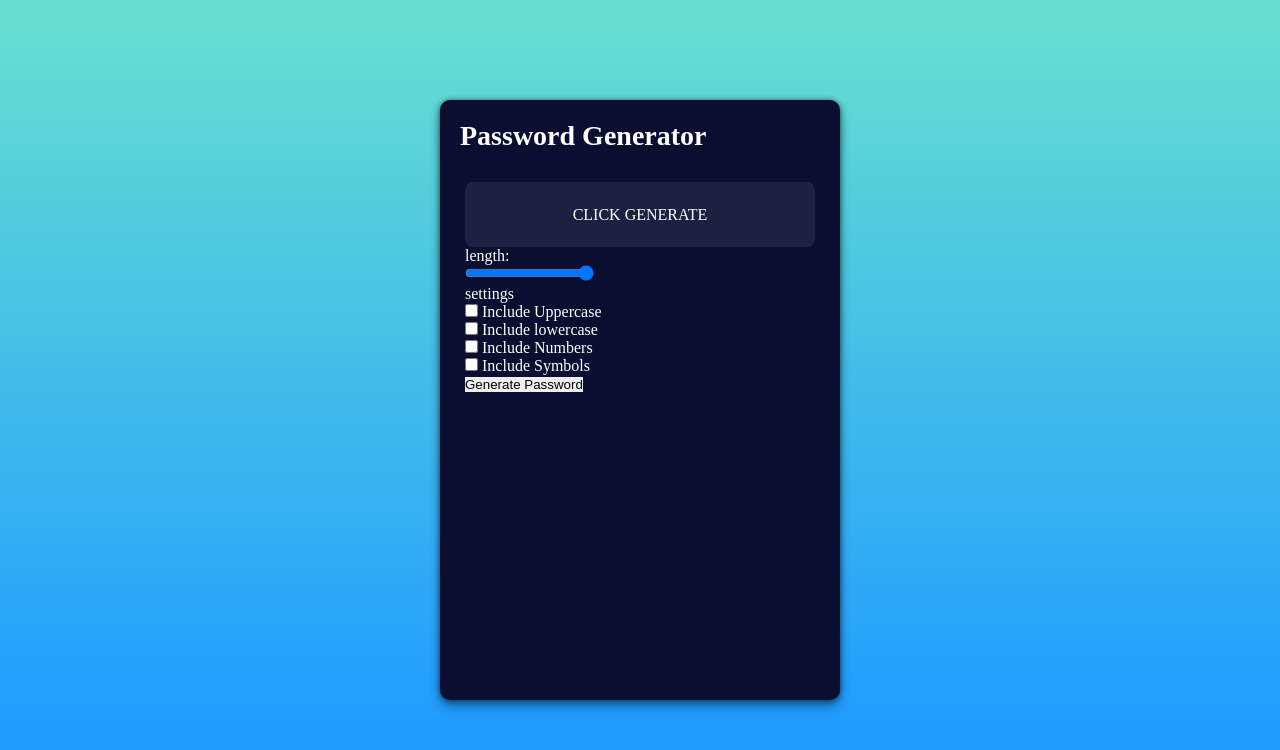
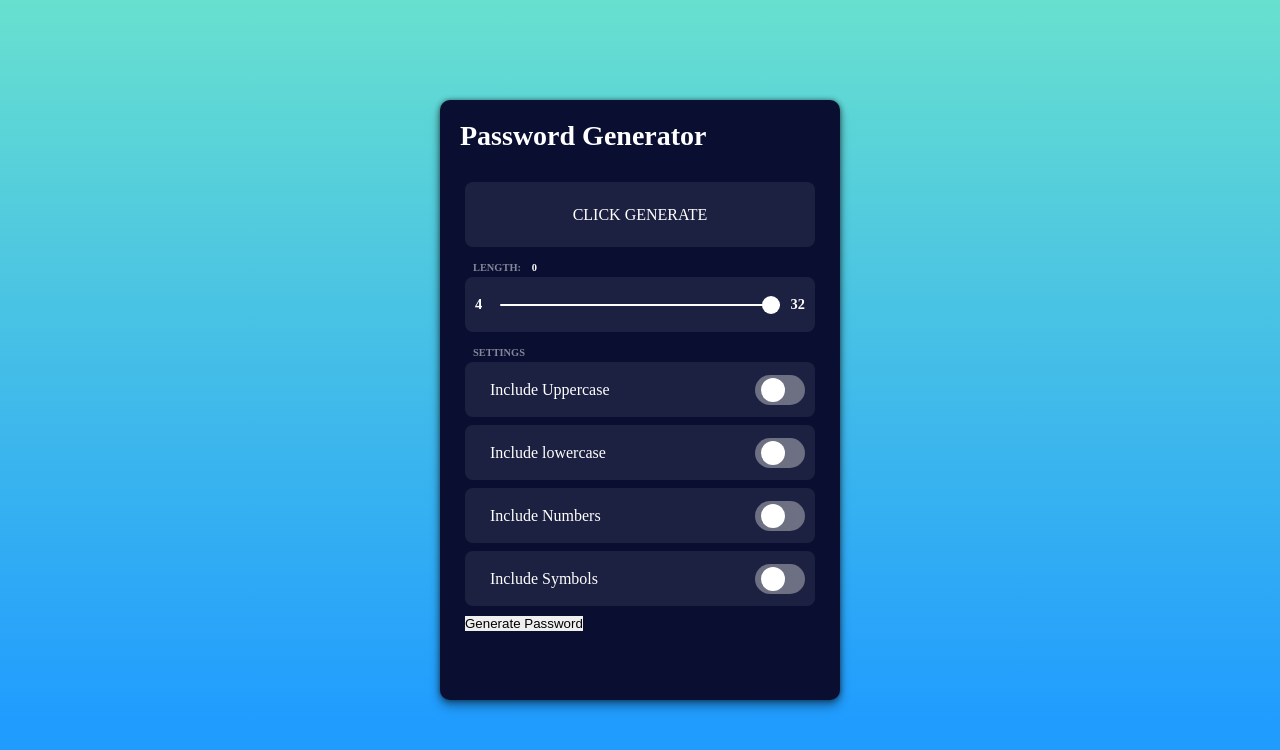
Before and after one commit to Qsland/Learning-Resources, a plain HTML site: page RandomPasswordGenerator/index.html in a window 1280 px wide. Drawn offline with Linux system fonts and the light colour scheme.

Commit message:
slider and part of settings

```diff
--- /dev/null
+++ b/RandomPasswordGenerator/CSS/common.css
@@ -0,0 +1,81 @@
+* {
+  margin: 0;
+  padding: 0;
+  box-sizing: border-box;
+}
+
+button {
+  border: 0;
+  outline: 0;
+}
+
+:root {
+  --field-color: rgba(255, 255, 255, .08);
+  --field-height: 65px;
+  --field-border-radius: 8px;
+
+  /* slider range */
+  --range-handle-color: rgb(255, 255, 255);
+  --range-handle-color-hover: rgb(212, 212, 212);
+  --range-handle-size: 18px;
+  --range-track-color: rgba(255, 255, 255, .314);
+  --range-track-height: 2px;
+  --range-track-width: 60px;
+}
+
+body {
+  /* a居然用的flex */
+  display: flex;
+  /* justify-content 主轴 */
+  justify-content: center;
+  align-items: center;
+
+  height: 100vh;
+  /* 最近经常遇到这个，用到了新属性to top，方向是从下到上
+   * 作者写的是100% 和 200% 那不就没有用了吗
+   */
+  background: linear-gradient(to top, #209cff 10%, #68e0cf);
+
+  color: #fff;
+}
+
+.container {
+  width: 400px;
+  height: 600px;
+  margin: 40px 0;
+  padding: 10px 25px;
+  border-radius: 10px;
+  background-color: #0a0e31;
+
+  box-shadow: 0 0 5px rgba(0, 0, 0, .45),
+              0 4px 8px rgba(0, 0, 0, .35),
+              0 8px 12px rgba(0, 0, 0, .15);
+}
+
+.container h2.title {
+  /* rem root element? */
+  font-size: 1.75rem;
+  /* 为了让title往左边靠一些 */
+  margin: 10px -5px 30px -5px;
+  color: #fff;
+}
+
+.field-title {
+  position: absolute;
+  top: -10px;
+  left: 8px;
+  /* 感觉可以直接写top: -20px */
+  transform: translateY(-50%);
+
+  font-weight: 800;
+  color: rgba(255, 255, 255, .5);
+  text-transform: uppercase;
+  font-size: 0.65rem;
+  /* pointer-wvwnts 指定在什么情况下 (如果有) 某个特定的图形元素可以成为鼠标事件的 target */
+  /* none 表示鼠标事件“穿透”该元素并且指定该元素“下面”的任何东西。*/
+  /* 光标样式和父级元素样式有关 */
+  /* 现有的理解：这样的话那几个title就不能被选中，hove的时候指针也不会有变化 */
+  pointer-events: none;
+  /* user-select: none; 元素文本和子元素文本不可被选中 */
+  /* user-select: none; */
+}
--- a/RandomPasswordGenerator/CSS/index.css
+++ b/RandomPasswordGenerator/CSS/result.css
@@ -1,56 +1,3 @@
-* {
-  margin: 0;
-  padding: 0;
-  box-sizing: border-box;
-}
-
-button {
-  border: 0;
-  outline: 0;
-}
-
-:root {
-  --field-color: rgba(255, 255, 255, .08);
-  /* --field-height: ; */
-}
-
-body {
-  /* a居然用的flex */
-  display: flex;
-  /* justify-content 主轴 */
-  justify-content: center;
-  align-items: center;
-
-  height: 100vh;
-  /* 最近经常遇到这个，用到了新属性to top，方向是从下到上
-   * 作者写的是100% 和 200% 那不就没有用了吗
-   */
-  background: linear-gradient(to top, #209cff 10%, #68e0cf);
-
-  color: #fff;
-}
-
-.container {
-  width: 400px;
-  height: 600px;
-  margin: 40px 0;
-  padding: 10px 25px;
-  border-radius: 10px;
-  background-color: #0a0e31;
-
-  box-shadow: 0 0 5px rgba(0, 0, 0, .45),
-              0 4px 8px rgba(0, 0, 0, .35),
-              0 8px 12px rgba(0, 0, 0, .15);
-}
-
-.container h2.title {
-  /* rem root element? */
-  font-size: 1.75rem;
-  /* 为了让title往左边靠一些 */
-  margin: 10px -5px 30px -5px;
-  color: #fff;
-}
-
 /* result */
 .result {
   position: relative;
@@ -94,6 +41,7 @@ body {
   position: absolute;
   /* 这个--y和--x是实时坐标吧，怎么生成的？居然在行内样式也能用 */
   /* 能够记忆上次消失的位置，从同一个位置出来 */
+  /* 这里是在内联样式中定义的CSS变量，仅本元素内部可见 */
   top: var(--y);
   left: var(--x);
   width: 38px;
@@ -118,18 +66,3 @@ body {
   /* translate让图标移动到鼠标中心，不然鼠标的尖尖就是图标的左上角 */
   transform: translate(-50%, -50%) scale(1.35);
 }
-
-.field-title {
-  position: absolute;
-  top: -10px;
-  left: 8px;
-  /* 感觉可以直接写top: -20px */
-  transform: translateY(-50%);
-
-  font-weight: 800;
-  color: rgba(255, 255, 255, .5);
-  text-transform: uppercase;
-  font-size: 0.65rem;
-  /* pointer-events: none;
-  user-select: none; */
-}
--- /dev/null
+++ b/RandomPasswordGenerator/CSS/settings.css
@@ -0,0 +1,59 @@
+.settings {
+  /* title needs this */
+  position: relative;
+  /* flex布局是不是也不需要？ */
+  display: flex;
+  flex-direction: column;
+  /* widows 设置一个块级容器在新的分页，区域或者列的顶部需要结合在一起的最小行数*/
+  /* widows: 100%; */
+}
+
+.settings .setting {
+  display: flex;
+  align-items: center;
+  position: relative;
+
+  height: calc(var(--field-height) - 10px);
+  margin-bottom: 8px;
+  padding: 10px 25px;
+  border-radius: var(--field-border-radius);
+  background: var(--field-color);
+}
+
+.settings .setting input {
+  position: absolute;
+  opacity: 0;
+}
+
+.settings .setting label {
+  /* 不允许被选择 */
+  user-select: none;
+}
+
+.settings .setting label::before,
+.settings .setting label::after {
+  content: "";
+  position: absolute;
+  right: 10px;
+  /* 垂直居中 */
+  top: 50%;
+  transform: translateY(-50%);
+
+  transition: all 150ms cubic-bezier(.24, 0, .5, 1);
+  cursor: pointer;
+}
+
+.settings .setting label::before {
+  height: 30px;
+  width: 50px;
+  border-radius: 30px;
+  background: rgba(214, 214, 214, .434);
+}
+
+.settings .setting label::after {
+  right: 30px;
+  height: 24px;
+  width: 24px;
+  border-radius: 50%;
+  background: #fff;
+}
--- /dev/null
+++ b/RandomPasswordGenerator/CSS/slider.css
@@ -0,0 +1,89 @@
+.range-slider {
+  position: relative;
+  display: flex;
+  /* 主轴 */
+  justify-content: center;
+  /* 交叉轴 */
+  align-items: center;
+
+  height: calc(var(--field-height) - 10px);
+  background: var(--field-color);
+  margin: 30px 0;
+  border-radius: var(--field-border-radius);
+}
+
+.range-slider::after,
+.range-slider::before {
+  position: absolute;
+  color: #fff;
+  font-size: .9rem;
+  font-weight: bold;
+}
+
+/* attr() 获取选择到的元素的某一个HTML属性值 */
+.range-slider::before {
+  content: attr(data-min);
+  left: 10px;
+}
+
+.range-slider::after {
+  content: attr(data-max);
+  right: 10px;
+}
+
+.range-slider .length-title::after {
+  content: attr(data-length);
+  position: absolute;
+  right: -16px;
+  /* 控制数字、分数和序号标记的替代字形的使用 */
+  /* 启用表格数字显示。使数字等宽，易于像表格那样对齐。等同于 OpenType 特性 tnum。 */
+  font-variant-numeric: tabular-nums;
+  color: #fff;
+}
+
+input[id="slider"] {
+  /* 这里把出了thumb的样式重置 */
+  -webkit-appearance: none;
+  width: calc(100% - 10px - var(--range-track-width));
+
+  background-color: #fff;
+  outline: none;
+  padding: 0;
+  margin: 0;
+  cursor: pointer;
+  height: var(--range-track-height);
+  border-radius: 1px;
+}
+
+/* 在webkit / blink 中设置range的具体样式 */
+input[id="slider"]::-webkit-slider-thumb {
+  /* 重置滑块 */
+  -webkit-appearance: none;
+  width: var(--range-handle-size);
+  height: var(--range-handle-size);
+  border-radius: 50%;
+  background-color: var(--range-handle-color);
+  cursor: pointer;
+
+  transition: all .15s ease-in-out;
+}
+
+input[id="slider"]::-webkit-slider-thumb:hover {
+  background: var(--range-handle-color-hover);
+  transform: scale(1.2);
+}
+
+input[id="slider"]::-moz-range-thumb {
+  width: var(--range-handle-size);
+  height: var(--range-handle-size);
+  border-radius: 50%;
+  background-color: var(--range-handle-color);
+  cursor: pointer;
+
+  transition: all .15s ease-in-out;
+}
+
+input[id="slider"]::-moz-range-thumb:hover {
+  background: var(--range-handle-color-hover);
+  transform: scale(1.2);
+}
--- a/RandomPasswordGenerator/index.html
+++ b/RandomPasswordGenerator/index.html
@@ -7,7 +7,10 @@
   <title>Random Password Generator</title>
   <!-- <link rel="stylesheet" href="https://cdnjs.cloudflare.com/ajax/libs/font-awesome/4.7.0/css/font-awesome.min.css" integrity="sha512-SfTiTlX6kk+qitfevl/7LibUOeJWlt9rbyDn92a1DqWOw9vWG2MFoays0sgObmWazO5BQPiFucnnEAjpAB+/Sw==" crossorigin="anonymous" referrerpolicy="no-referrer" /> -->
   <script src="https://kit.fontawesome.com/27be9953c2.js" crossorigin="anonymous"></script>
-  <link rel="stylesheet" href="./CSS/index.css">
+  <link rel="stylesheet" href="./CSS/common.css" type="text/css">
+  <link rel="stylesheet" href="./CSS/slider.css" type="text/css">
+  <link rel="stylesheet" href="./CSS/result.css" type="text/css">
+  <link rel="stylesheet" href="./CSS/settings.css" type="text/css">
 </head>
 <body>
   <div class="container">
@@ -18,20 +21,20 @@
       <div class="result-info -right">click to copy</div>
       <div class="result-info -left">copied</div>
       <div class="result-viewbox">click generate</div>
-      <button id="copy-btn">
+      <button id="copy-btn" style="--x: 0; --y: 0;">
         <i class="fa-solid fa-copy"></i>
       </button>
     </div>
 
-    <div class="length">
+    <div class="length range-slider" data-min="4" data-max="32">
       <!-- 这里用的div 下面setting用的span -->
-      <div class="length-title">length:</div>
+      <div class="length-title field-title" data-length="0">length:</div>
       <!-- value是初始值 -->
       <input type="range" id="slider" max="4" max="32" value="16" />
     </div>
 
     <div class="settings">
-      <span class="settings-title">settings</span>
+      <span class="settings-title field-title">settings</span>
 
       <div class="setting">
         <input type="checkbox" id="uppercase" />
```
Also changed, not shown: RandomPasswordGenerator/note.md (+11 -0 lines).
